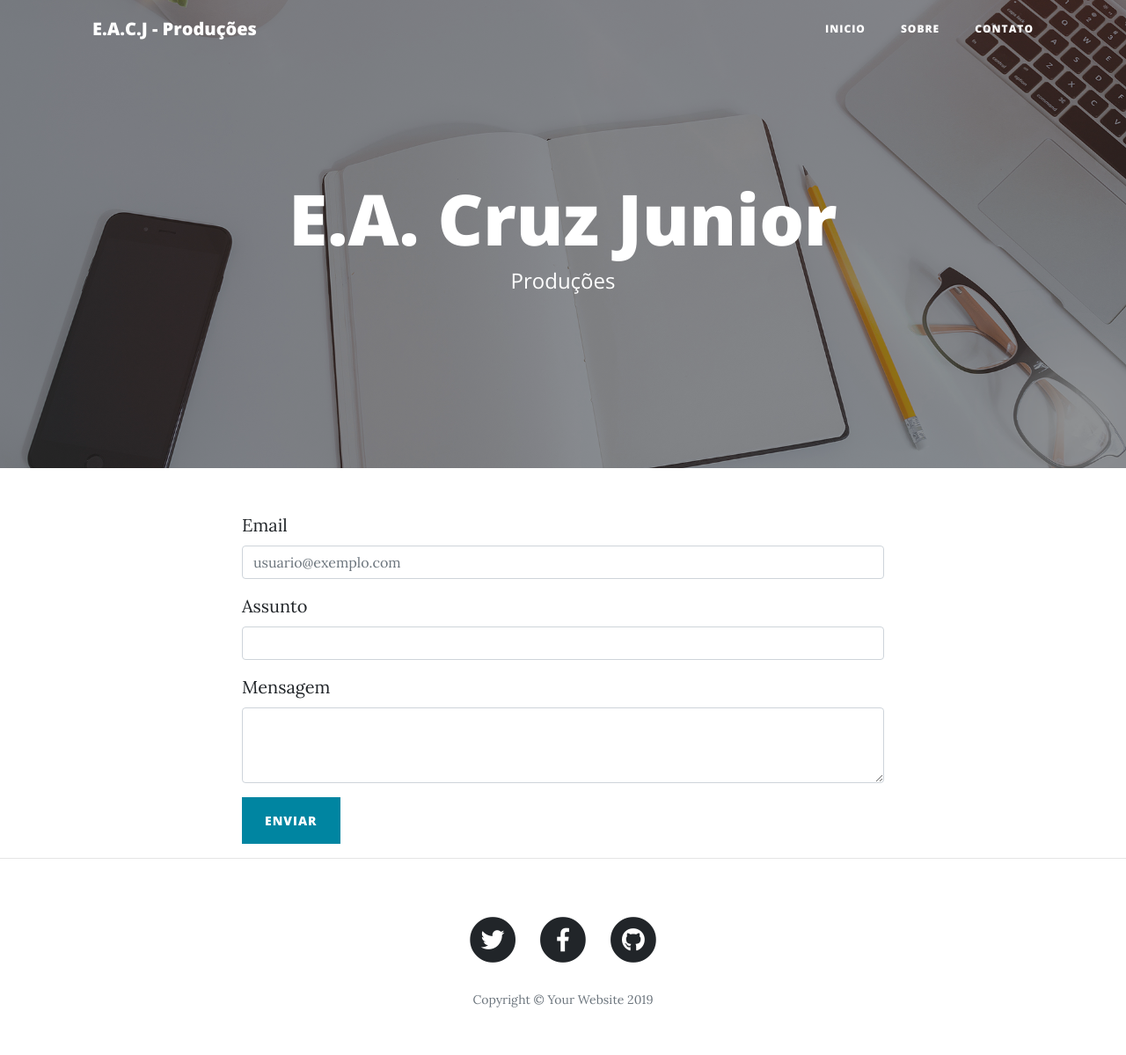
After one commit to EduardoCruzProductions/Atividade1Django, a Django app: page /contato/ in a window 1280 px wide. The commit adds this page. Shown: the top 1199 px of the page at 88% size. Run offline with Django 3.2, Linux system fonts and the light colour scheme; some libraries are stand-ins or nearby versions.

Commit message:
implementacao da tela de contato

```diff
--- /dev/null
+++ b/bootstrapDjangoSite/main/templates/contato.html
@@ -0,0 +1,19 @@
+{% extends 'index_template.html' %}
+
+{% block content %}
+<form>
+  <div class="form-group">
+    <label for="email">Email</label>
+    <input type="email" class="form-control" id="email" placeholder="usuario@exemplo.com">
+  </div>
+  <div class="form-group">
+    <label for="assunto">Assunto</label>
+    <input type="email" class="form-control" id="assunto">
+  </div>
+  <div class="form-group">
+    <label for="mensagem">Mensagem</label>
+    <textarea class="form-control" id="mensagem" rows="3"></textarea>
+  </div>
+  <button type="submit" class="btn btn-primary">Enviar</button>
+</form>
+{% endblock %}
--- a/bootstrapDjangoSite/main/templates/index_template.html
+++ b/bootstrapDjangoSite/main/templates/index_template.html
@@ -44,7 +44,7 @@
             <a class="nav-link" href="{% url 'sobre' %}">Sobre</a>
           </li>
           <li class="nav-item">
-            <a class="nav-link" href="#">Contato</a>
+            <a class="nav-link" href="{% url 'contato' %}">Contato</a>
           </li>
         </ul>
       </div>
@@ -74,6 +74,7 @@
   <div class="container">
     <div class="row">
       <div class="col-lg-8 col-md-10 mx-auto">
+        {% block content %}
         <div class="post-preview">
           <a href="post.html">
             <h2 class="post-title">
@@ -131,6 +132,7 @@
         <div class="clearfix">
           <a class="btn btn-primary float-right" href="#">Older Posts &rarr;</a>
         </div>
+        {% endblock %}
       </div>
     </div>
   </div>
--- a/bootstrapDjangoSite/main/urls.py
+++ b/bootstrapDjangoSite/main/urls.py
@@ -2,8 +2,10 @@ from django.urls import path
 
 from main.views import IndexView
 from main.views import SobreView
+from main.views import ContatoView
 
 urlpatterns = [
 	path('', IndexView.as_view(), name="index"),
 	path('sobre/', SobreView.as_view(), name="sobre"),
+	path('contato/', ContatoView.as_view(), name="contato"),
 ]
--- a/bootstrapDjangoSite/main/views.py
+++ b/bootstrapDjangoSite/main/views.py
@@ -8,3 +8,6 @@ class IndexView(TemplateView):
 
 class SobreView(TemplateView):
     template_name = "sobre.html"
+
+class ContatoView(TemplateView):
+    template_name = "contato.html"
```
Also changed, not shown: bootstrapDjangoSite/main/templates/sobre.html (+9 -8 lines).
